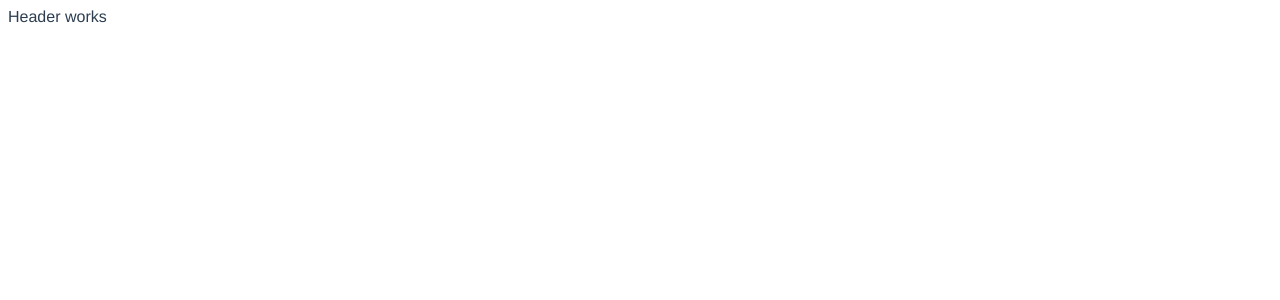
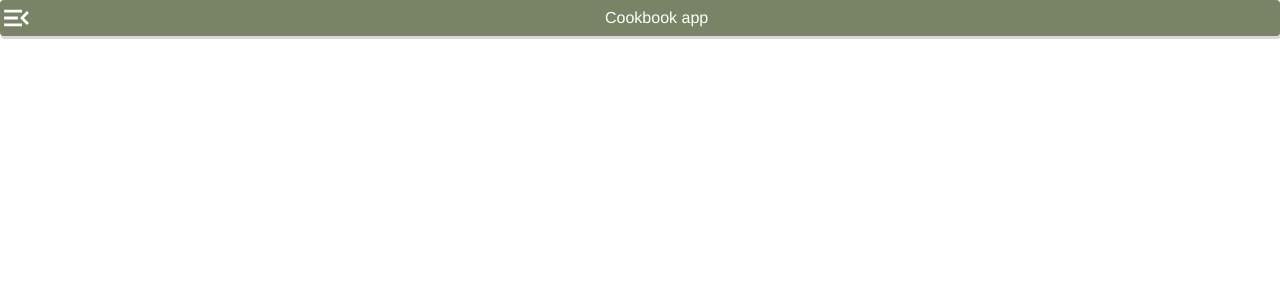
Before and after one commit to vazsonyidl/cookbook, a Vue app: page / in a window 1280 px wide. Shown: the top 300 px of the page. Built offline with nearby package versions, Linux system fonts and the light colour scheme.

Commit message:
feat(header): create header for the application

```diff
--- a/src/App.vue
+++ b/src/App.vue
@@ -22,4 +22,8 @@ export default {
   -moz-osx-font-smoothing: grayscale;
   color: #2c3e50;
 }
+
+body {
+    margin: 0;
+}
 </style>
--- a/src/components/header/Header.vue
+++ b/src/components/header/Header.vue
@@ -1,15 +1,28 @@
 <template>
-  <div>
-    Header works
-  </div>
+    <div class="header-container">
+        <img src="../../assets/menu_open-24px.svg" alt="menu-icon"/>
+        <span class="app-title">Cookbook app</span>
+    </div>
 </template>
 
 <script>
 export default {
-  name: 'Header'
+    name: 'Header'
 };
 </script>
 
 <style scoped>
+.header-container {
+    display: flex;
+    background-color: #788465;
+    color: white;
+    line-height: 36px;
+    height: 36px;
+    border-radius: 4px;
+    box-shadow: 1px 3px #dad8d8;
+}
 
+.app-title {
+    margin: 0 auto;
+}
 </style>
```
Also changed, not shown: src/assets/menu_open-24px.svg (added).
